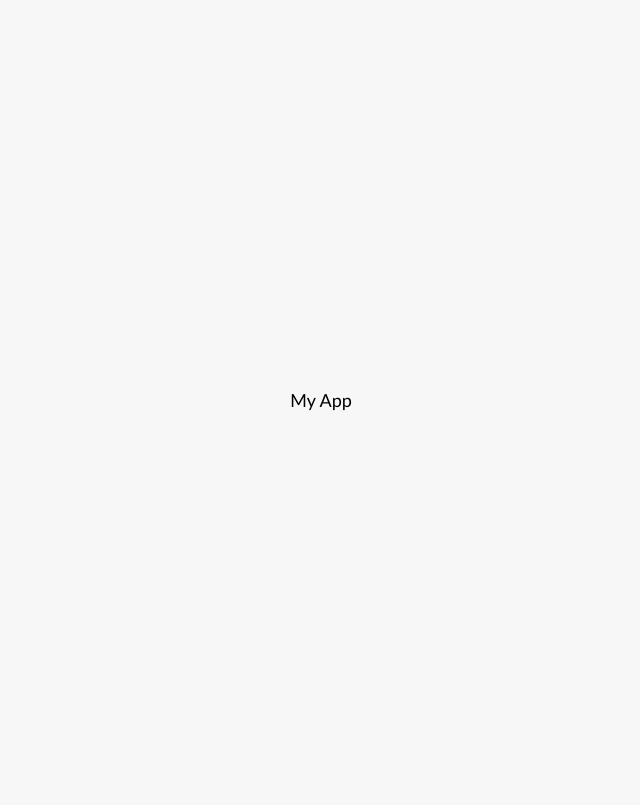
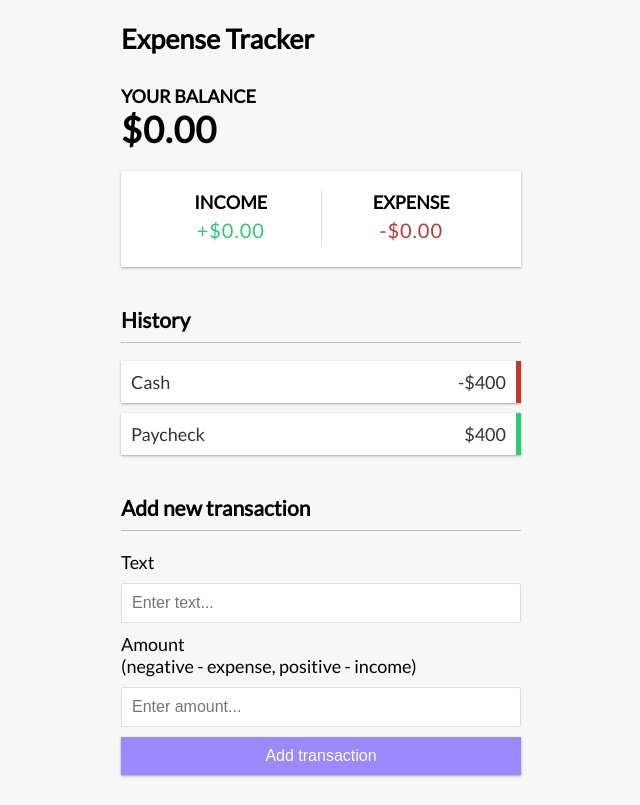
Before and after one commit to ikhsanardi/vue-expense-tracker, a Vue app: page / in a window 1280 px wide. Shown: the whole page, without its empty margins (319-959 px from the left). Built offline with nearby package versions, Linux system fonts and the light colour scheme; the HTML template or start-up script is replaced by a standard one.

Commit message:
import all components

```diff
--- a/src/App.vue
+++ b/src/App.vue
@@ -1 +1,18 @@
-<template>My App</template>
+<script setup>
+import Header from "./components/Header.vue";
+import Balance from "./components/Balance.vue";
+import IncomeExpenses from "./components/IncomeExpenses.vue";
+import TransactionList from "./components/TransactionList.vue";
+import AddTransaction from "./components/AddTransaction.vue";
+</script>
+
+<template>
+  <Header />
+
+  <div class="container">
+    <Balance />
+    <IncomeExpenses />
+    <TransactionList />
+    <AddTransaction />
+  </div>
+</template>
--- /dev/null
+++ b/src/components/AddTransaction.vue
@@ -0,0 +1,17 @@
+<template>
+  <h3>Add new transaction</h3>
+  <form id="form">
+    <div class="form-control">
+      <label for="text">Text</label>
+      <input type="text" id="text" placeholder="Enter text..." />
+    </div>
+    <div class="form-control">
+      <label for="amount"
+        >Amount <br />
+        (negative - expense, positive - income)</label
+      >
+      <input type="number" id="amount" placeholder="Enter amount..." />
+    </div>
+    <button class="btn">Add transaction</button>
+  </form>
+</template>
--- /dev/null
+++ b/src/components/Balance.vue
@@ -0,0 +1,4 @@
+<template>
+  <h4>Your Balance</h4>
+  <h1 id="balance">$0.00</h1>
+</template>
--- /dev/null
+++ b/src/components/Header.vue
@@ -0,0 +1 @@
+<template><h2>Expense Tracker</h2></template>
--- /dev/null
+++ b/src/components/IncomeExpenses.vue
@@ -0,0 +1,12 @@
+<template>
+  <div class="inc-exp-container">
+    <div>
+      <h4>Income</h4>
+      <p id="money-plus" class="money plus">+$0.00</p>
+    </div>
+    <div>
+      <h4>Expense</h4>
+      <p id="money-minus" class="money minus">-$0.00</p>
+    </div>
+  </div>
+</template>
--- /dev/null
+++ b/src/components/TransactionList.vue
@@ -0,0 +1,11 @@
+<template>
+  <h3>History</h3>
+  <ul id="list" class="list">
+    <li class="minus">
+      Cash <span>-$400</span><button class="delete-btn">x</button>
+    </li>
+    <li class="plus">
+      Paycheck <span>$400</span><button class="delete-btn">x</button>
+    </li>
+  </ul>
+</template>
```
